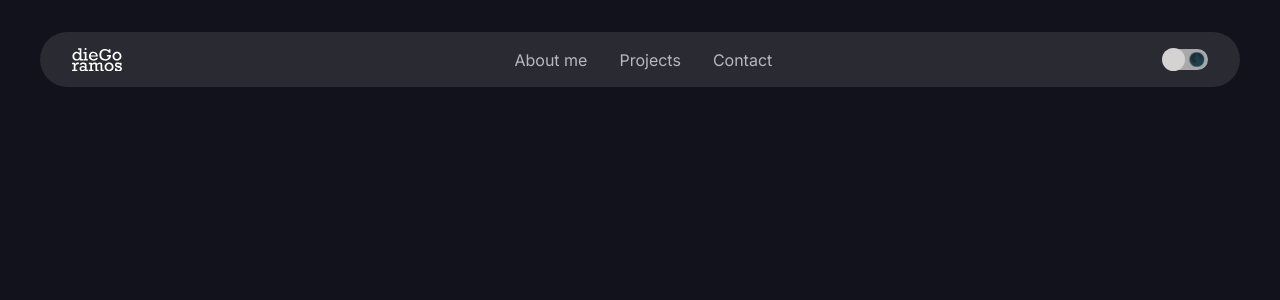
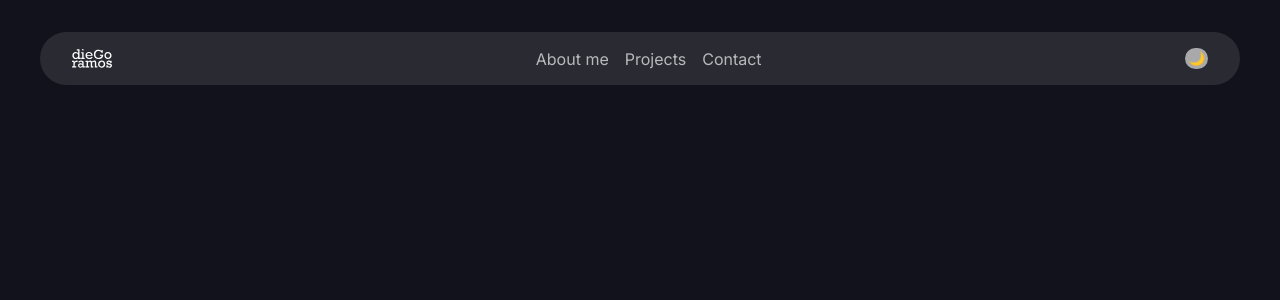
Before and after one commit to daramosn/portfolio, a Next.js app: page / in a window 1280 px wide. Shown: the top 300 px of the page. Built offline with nearby package versions, Linux system fonts and the light colour scheme.

Commit message:
feat: add fluid-clamp function to SCSS styles

```diff
--- a/src/app/layout.tsx
+++ b/src/app/layout.tsx
@@ -1,6 +1,7 @@
 import React from 'react'
 import type { Metadata } from 'next'
 import { Inter } from 'next/font/google'
+import { DarkModeContextProvider } from '../components/store/darkMode'
 
 import './globals.css'
 
@@ -17,8 +18,10 @@ export default function RootLayout({
   children: React.ReactNode
 }) {
   return (
-    <html lang="en">
-      <body className={inter.className}>{children}</body>
-    </html>
+    <DarkModeContextProvider>
+      <html lang="en">
+        <body className={inter.className}>{children}</body>
+      </html>
+    </DarkModeContextProvider>
   )
 }
--- a/src/components/Navbar/Navbar.scss
+++ b/src/components/Navbar/Navbar.scss
@@ -8,10 +8,11 @@
 
   background-color: rgba(255, 255, 255, 0.1);
   border-radius: 30px;
-  padding: 16px 32px;
+  padding: 16px fluid-clamp(16px, 500px, 32px, 1200px);
+
   &__logo {
-    width: 50px;
-    min-width: 45px;
+    min-width: 40px;
+    width: 40px;
     fill: white;
   }
 
@@ -20,7 +21,8 @@
     margin: 0;
     list-style-type: none;
     display: flex;
-    gap: 32px;
+    gap: 16px;
     color: rgba(255, 255, 255, 0.67);
+    font-size: fluid-clamp(13px, 500px, 16px, 600px);
   }
 }
--- a/src/components/Navbar/Navbar.tsx
+++ b/src/components/Navbar/Navbar.tsx
@@ -1,7 +1,6 @@
-import React from 'react'
-
 import { Logo } from '@/assets/Logo'
 import DarkModeButton from '../UI/DarkModeButton/DarkModeButton'
+
 import './Navbar.scss'
 
 const Navbar = () => {
--- a/src/components/UI/DarkModeButton/DarkModeButton.tsx
+++ b/src/components/UI/DarkModeButton/DarkModeButton.tsx
@@ -1,20 +1,22 @@
 'use client'
-import React, { useState } from 'react'
+import React, { useContext } from 'react'
+import DarkContext from '@/components/store/darkMode'
 
 import './DarkModeButton.scss'
 
 const DarkModeButton = () => {
-  const [darkMode, setDarkMode] = useState(true)
-
-  const darkModeHandler = () => setDarkMode((prev) => !prev)
+  const { darkMode, onToggleMode } = useContext(DarkContext)
 
   return (
-    <button onClick={darkModeHandler} className="toggle">
-      <span
+    <button onClick={onToggleMode} className="toggle">
+      {/* <span
         className={`toggle__circle ${darkMode && 'toggle__circle--left'}`}
       />
-      <span>☀️</span>
       <span>🌑</span>
+      <span>☀️</span> */}
+
+      {darkMode && <span>🌙</span>}
+      {!darkMode && <span>☀️</span>}
     </button>
   )
 }
--- /dev/null
+++ b/src/components/store/darkMode.js
@@ -0,0 +1,21 @@
+'use client'
+import { useState, createContext } from 'react'
+
+const DarkContext = createContext({
+  darkMode: true,
+  onToggleMode: () => {},
+})
+
+export const DarkModeContextProvider = (props) => {
+  const [darkMode, setDarkMode] = useState(true)
+
+  const onToggleMode = () => setDarkMode((prevDarkMode) => !prevDarkMode)
+
+  return (
+    <DarkContext.Provider value={{ darkMode, onToggleMode }}>
+      {props.children}
+    </DarkContext.Provider>
+  )
+}
+
+export default DarkContext
--- /dev/null
+++ b/src/styles/_functions.scss
@@ -0,0 +1,10 @@
+@function fluid-clamp($min_value, $min_width, $max_value, $max_width) {
+  $slope: ($max_value - $min_value) / ($max_width - $min_width);
+  $intercept: $min_value - $slope * $min_width;
+  $preferred_value: $slope * 100;
+  @return clamp(
+    $min_value,
+    calc(#{$preferred_value}vw + #{$intercept}),
+    $max_value
+  );
+}
--- a/src/styles/styles.scss
+++ b/src/styles/styles.scss
@@ -2,3 +2,4 @@
 @import './mixins';
 @import './variables';
 @import './animations';
+@import './functions';
```
Also changed, not shown: src/styles/_mixins.scss (indentation only).
